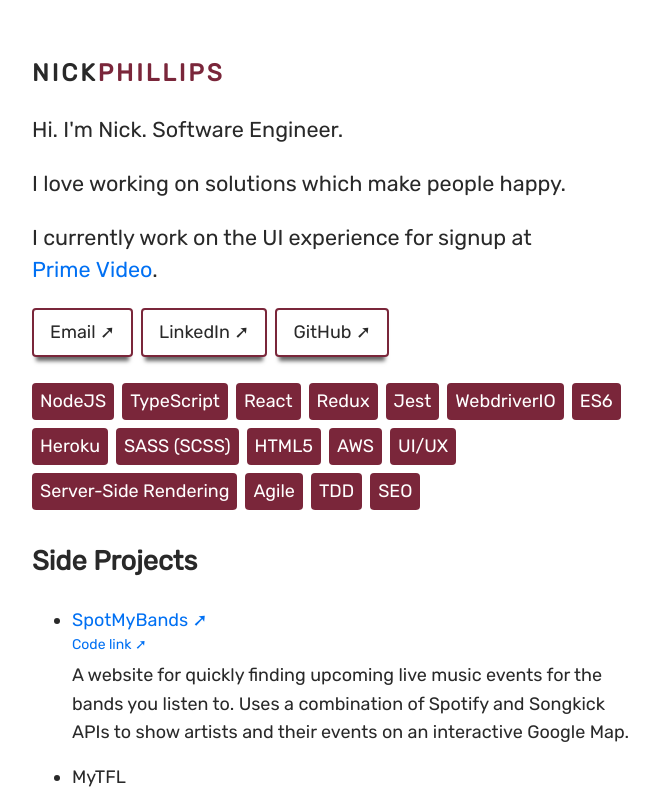
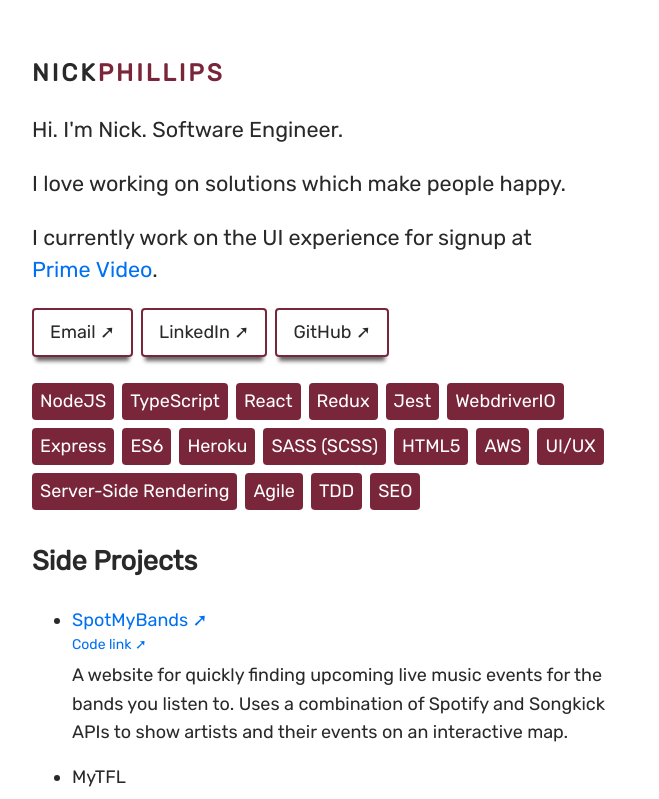
Before and after one commit to n1ckp/personal-website, a Next.js app: page / in a window 1280 px wide. Shown: the top 799 px of the page, without its empty margins (302-961 px from the left). Built offline with nearby package versions, Linux system fonts and the light colour scheme.

Commit message:
Remove 'Google Map' from SpotMyBands description, add Express

```diff
--- a/components/Projects.tsx
+++ b/components/Projects.tsx
@@ -14,16 +14,8 @@
     url: 'https://spotmybands.n1ck.dev/',
     codeURL: 'https://github.com/n1ckp/spotmybands',
     description:
-      'A website for quickly finding upcoming live music events for the bands you listen to. Uses a combination of Spotify and Songkick APIs to show artists and their events on an interactive Google Map.',
-    tags: [
-      'Heroku',
-      'Django',
-      'Python',
-      'React',
-      'Javascript',
-      'Google Maps',
-      'APIs',
-    ],
+      'A website for quickly finding upcoming live music events for the bands you listen to. Uses a combination of Spotify and Songkick APIs to show artists and their events on an interactive map.',
+    tags: ['Heroku', 'React', 'Javascript', 'APIs'],
   },
   {
     title: 'MyTFL',
--- a/components/Specialities.tsx
+++ b/components/Specialities.tsx
@@ -7,6 +7,7 @@
   'Redux',
   'Jest',
   'WebdriverIO',
+  'Express',
   'ES6',
   'Heroku',
   'SASS (SCSS)',
```
